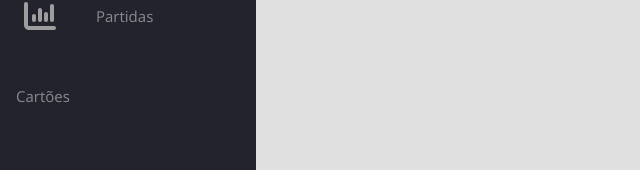
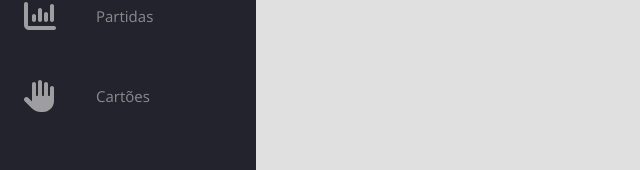
Before and after one commit to ThallesNonato1123/BrasileiraoBD, a React (Vite) app: page /home in a window 1280 px wide. Shown: the part 280-450 px from the top of the page, without its empty margins (0-640 px from the left). Built offline with nearby package versions, Linux system fonts and the light colour scheme.

Commit message:
O NENEO É GAY

```diff
--- a/src/components/Sidemenu/Sidemenu.jsx
+++ b/src/components/Sidemenu/Sidemenu.jsx
@@ -68,7 +68,15 @@ export default function Sidemenu() {
 
             <li className="nav-item">
                 <Link to='/cartoes' className="nav-link">
-                    <i class="fa-solid fa-hand"></i>
+                <svg aria-hidden="true" focusable="false" data-prefix="fad" data-icon="space-station-moon-alt"
+                        role="img" xmlns="http://www.w3.org/2000/svg" viewBox="0 0 512 512"
+                        className="svg-inline--fa fa-space-station-moon-alt fa-w-16 fa-5x">
+                        <g className="fa-group">
+                            <path fill="currentColor"
+                                d="M480 128v208c0 97.05-78.95 176-176 176h-37.72c-53.42 0-103.7-20.8-141.4-58.58l-113.1-113.1C3.906 332.5 0 322.2 0 312C0 290.7 17.15 272 40 272c10.23 0 20.47 3.906 28.28 11.72L128 343.4V64c0-17.67 14.33-32 32-32s32 14.33 32 32l.0729 176C192.1 248.8 199.2 256 208 256s16.07-7.164 16.07-16L224 32c0-17.67 14.33-32 32-32s32 14.33 32 32l.0484 208c0 8.836 7.111 16 15.95 16S320 248.8 320 240L320 64c0-17.67 14.33-32 32-32s32 14.33 32 32l.0729 176c0 8.836 7.091 16 15.93 16S416 248.8 416 240V128c0-17.67 14.33-32 32-32S480 110.3 480 128z"
+                                className="fa-secondary"></path>
+                        </g>
+                    </svg>
                     <span className="link-text">Cartões</span>
                 </Link>
             </li>
```
